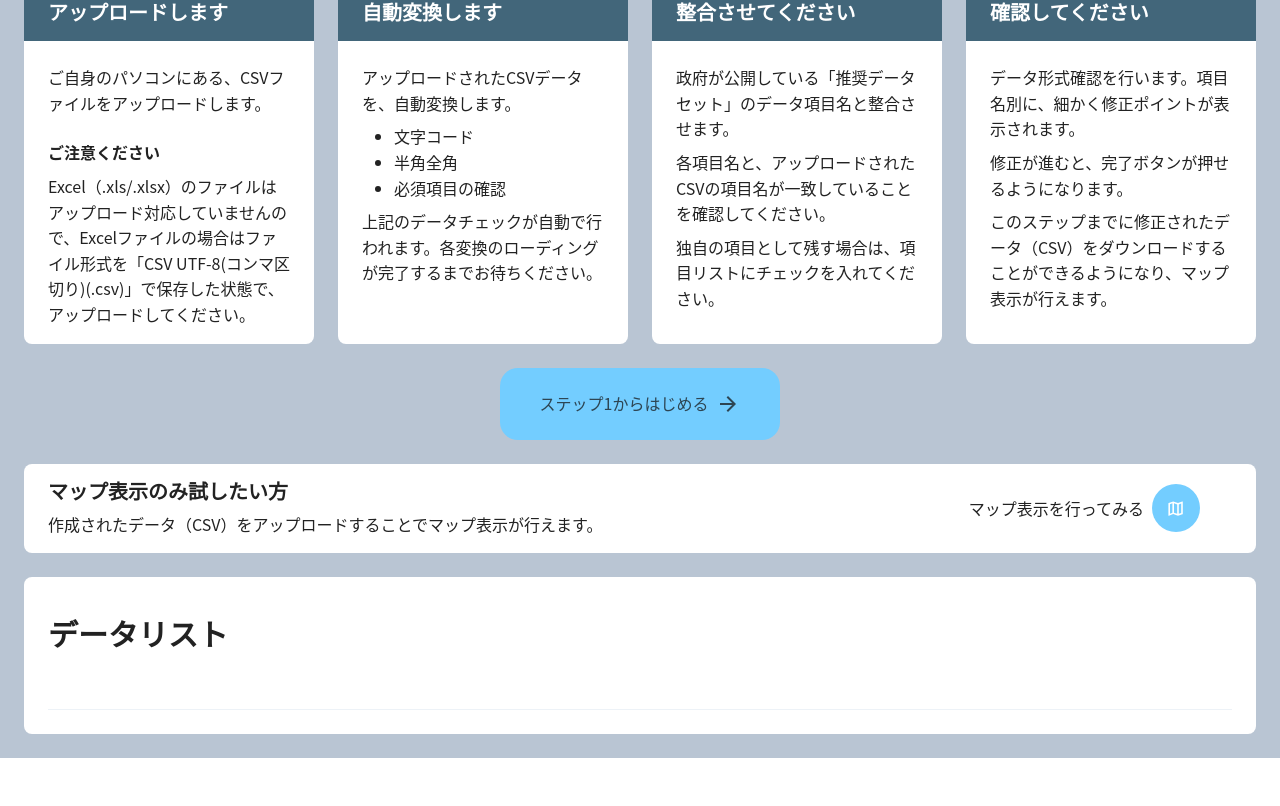
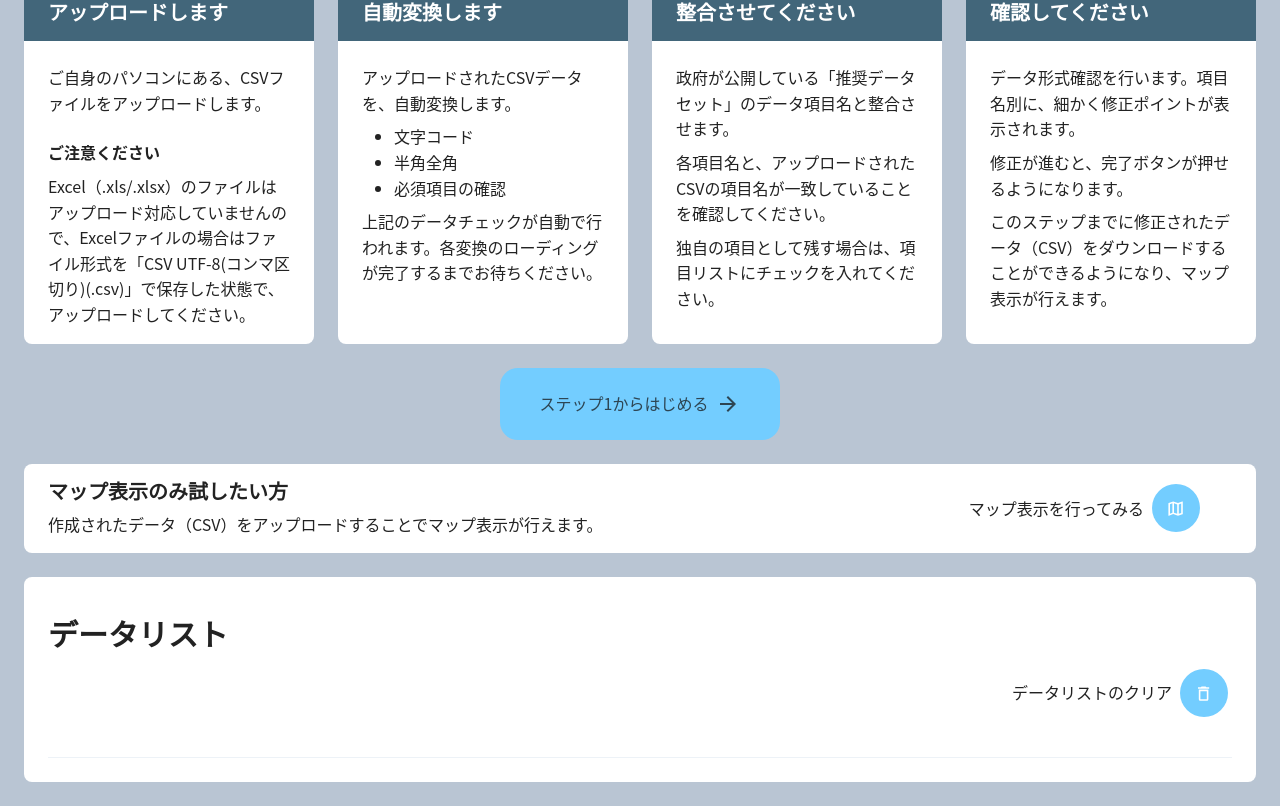
Before and after one commit to codeforjapan/OpenDataTools, a React (Create React App) app in the folder webclient/: page / in a window 1280 px wide. Shown: the part 438-1244 px from the top of the page. Before the commit the page ends 1196 px from the top, so only its background shows below. Built offline with nearby package versions, Linux system fonts and the light colour scheme.

Commit message:
データリストの一括削除ボタンを追加

```diff
--- a/webclient/src/components/Home/SavedDatasetList.tsx
+++ b/webclient/src/components/Home/SavedDatasetList.tsx
@@ -1,13 +1,50 @@
 import { Icon } from '@chakra-ui/icons';
 import { Table, Tbody, Td, Th, Thead, Tr } from '@chakra-ui/table';
-import { Box, Flex, Text } from '@chakra-ui/react';
-import { FC } from 'react';
+import { Avatar, Box, Flex, Heading, Text } from '@chakra-ui/react';
+import { FC, useEffect, useState } from 'react';
 import { Link } from 'react-router-dom';
 import { MdDeleteOutline, MdModeEditOutline, MdOutlineMap, MdOutlineTextSnippet } from "react-icons/md";
 import { useRecoilValue } from 'recoil';
 import { useRemoveDatasetFromLocalstorage } from '../../hooks/useDataset';
 import { datasetListSelector } from '../../stores/dataset';
 import { OstButton } from '../Elements/OstButton';
+import { OstNavLink } from '../Elements/OstLink';
+
+const RemoveAllButton: FC = () => {
+  const datasets = useRecoilValue(datasetListSelector);
+  // HACK: ループ処理で各datasetにuseRemoveDatasetFromLocalstorageを定義することができないため、1要素ずつ削除
+  // (関数コンポーネント内のフックの個数が動的に変化するとReactがクラッシュするため https://ja.reactjs.org/docs/hooks-rules.html)
+  const [deleting, setDeleting] = useState(false);
+  // 先頭のdatasetを削除する関数
+  const { removeFromLocalstorage } = useRemoveDatasetFromLocalstorage({datasetUid: String(datasets[0]?.uid)});
+
+  useEffect(() => {
+    // HACK: 以下のループにより、要素を逐次的にすべて削除
+    // (先頭要素を削除 → stateが更新され再レンダリング → removeFromLocalstorageの対象が「先頭要素削除後のdatasetsの先頭(=次の要素)」になる
+    // → useEffect実行 → 先頭要素削除)
+
+    if (datasets.length <= 0) {
+      setDeleting(false);
+      return;
+    }
+
+    if (deleting) {
+      removeFromLocalstorage();
+    }
+  });
+
+  return (
+    <OstNavLink
+      size="S"
+      onClick={() => setDeleting(true)}
+      // <Avatar size="md" p="12px" icon={<MdDeleteOutline />} />
+      iconRight={<Avatar size="md" p="12px" icon={<MdDeleteOutline />} />}
+      mx={1}
+    >
+      データリストのクリア
+    </OstNavLink>
+  );
+};
 
 type RemoveButtonProps = {
   datasetUid: string;
@@ -36,6 +73,11 @@ export const HomeSavedDatasetList: FC = () => {
   };
 
   return (
+    <>
+      <Heading size="lg" my={4}>データリスト</Heading>
+      <Flex justifyContent="right">
+        <RemoveAllButton/>
+      </Flex>
       <Table variant='striped' colorScheme='gray'>
         <Thead>
           <Tr>
@@ -89,5 +131,6 @@ export const HomeSavedDatasetList: FC = () => {
             ))}
         </Tbody>
       </Table>
+    </>
   );
 };
--- a/webclient/src/features/home/routes/Home.tsx
+++ b/webclient/src/features/home/routes/Home.tsx
@@ -1,6 +1,7 @@
-import { Box, Heading } from '@chakra-ui/react';
+import { Box } from '@chakra-ui/react';
 import { ContentLayout } from '../../../components/Layout';
 import { HomeSavedDatasetList, Description } from '../../../components/Home';
+
 export const Home = () => {
   return (
     <ContentLayout title="ホーム">
@@ -13,7 +14,6 @@ export const Home = () => {
           px={6}
           py={6}
         >
-          <Heading size="lg" my={4}>データリスト</Heading>
           <HomeSavedDatasetList />
         </Box>
       </Box>
```
Lines whose indentation alone changed are shown as unchanged.
